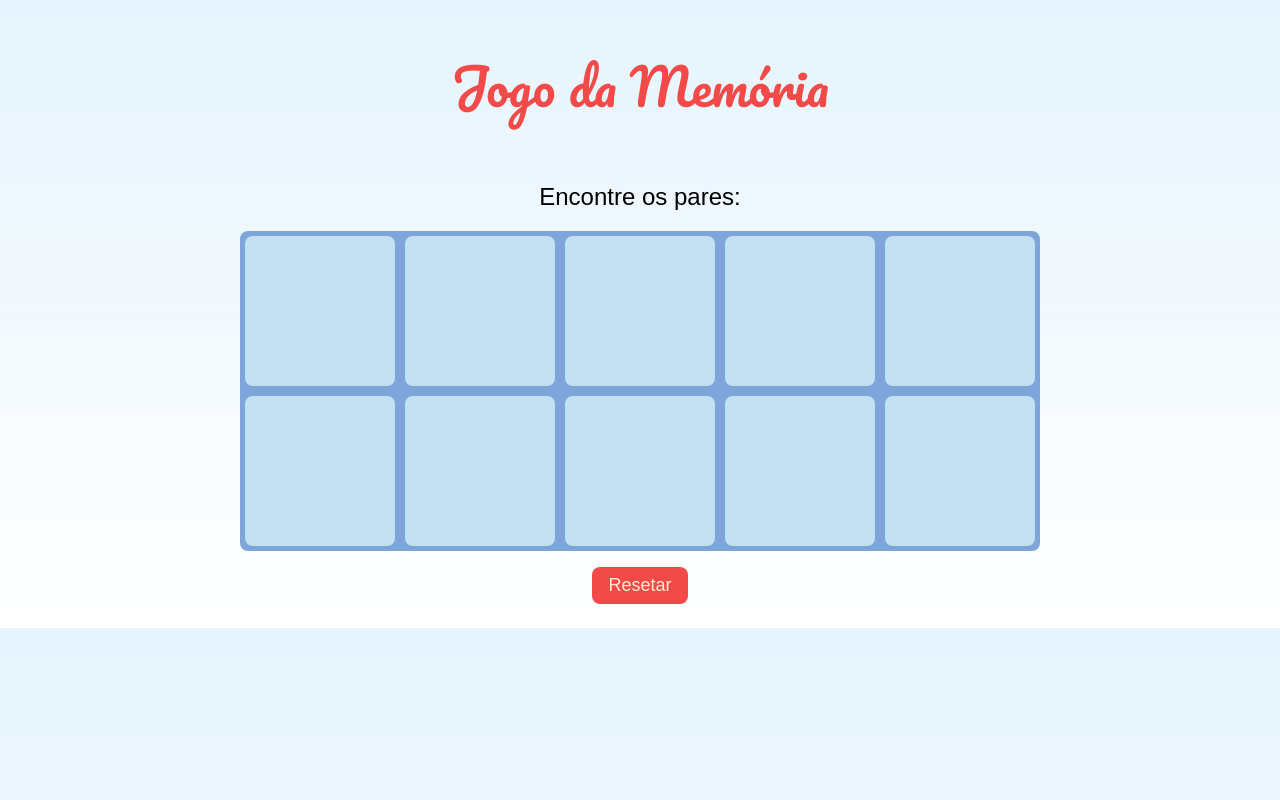
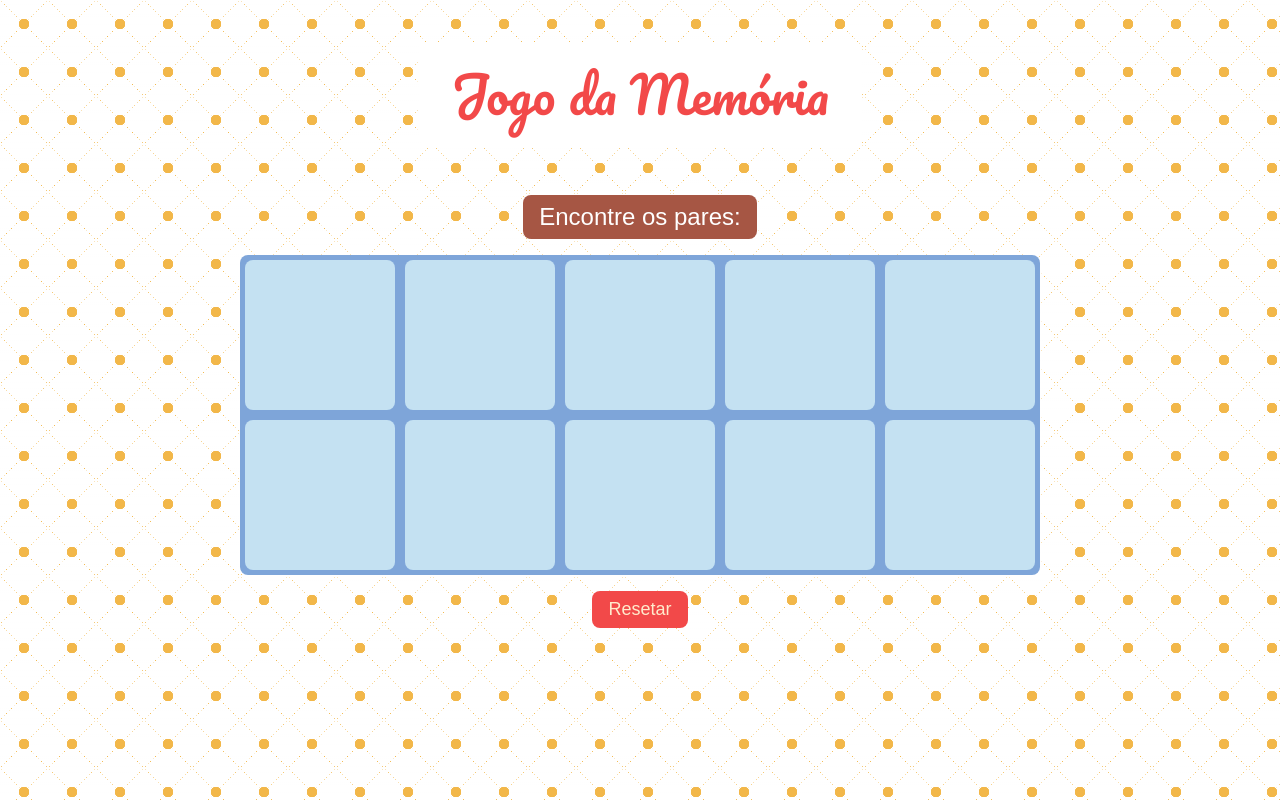
Before and after one commit to driellemorodes/jogo-da-memoria, a plain HTML site: page index.html in a window 1280 px wide. Drawn offline with Linux system fonts and the light colour scheme.

Commit message:
background e paleta

```diff
--- a/index.css
+++ b/index.css
@@ -9,7 +9,31 @@ body {
   display: flex;
   flex-direction: column;
   align-items: center;
-  background: repeating-linear-gradient(0deg, transparent, #E6F4FD);
+  background: radial-gradient(#f2b749 15%, transparent 16%),
+    repeating-linear-gradient(
+      0deg,
+      transparent 6.5%,
+      #ffffff 7%,
+      #ffffff 9%,
+      transparent 10%
+    ),
+    linear-gradient(
+      45deg,
+      transparent 49%,
+      #f2b749 49%,
+      #f2b749 51%,
+      transparent 51%
+    ),
+    linear-gradient(
+      -45deg,
+      transparent 49%,
+      #f2b749 49%,
+      #f2b749 51%,
+      transparent 51%
+    );
+  background-size: 3em 3em;
+  background-color: #ffffff;
+  opacity: 1;
 }
 
 #titulo {
@@ -17,11 +41,19 @@ body {
   font-size: 50px;
   font-weight: 400;
   color: #f24949;
+  background-color: #ffffff;
+  padding: 8px 32px;
+  border-radius: 8px;
 }
 
 #frase {
   font-family: Arial, Helvetica, sans-serif;
   font-weight: 300;
+  color: #ffffff;
+  background-color: #A65644;
+  padding: 8px 16px;
+  border-radius: 8px;
+  margin: 16px;
 }
 
 #cartas {
```
